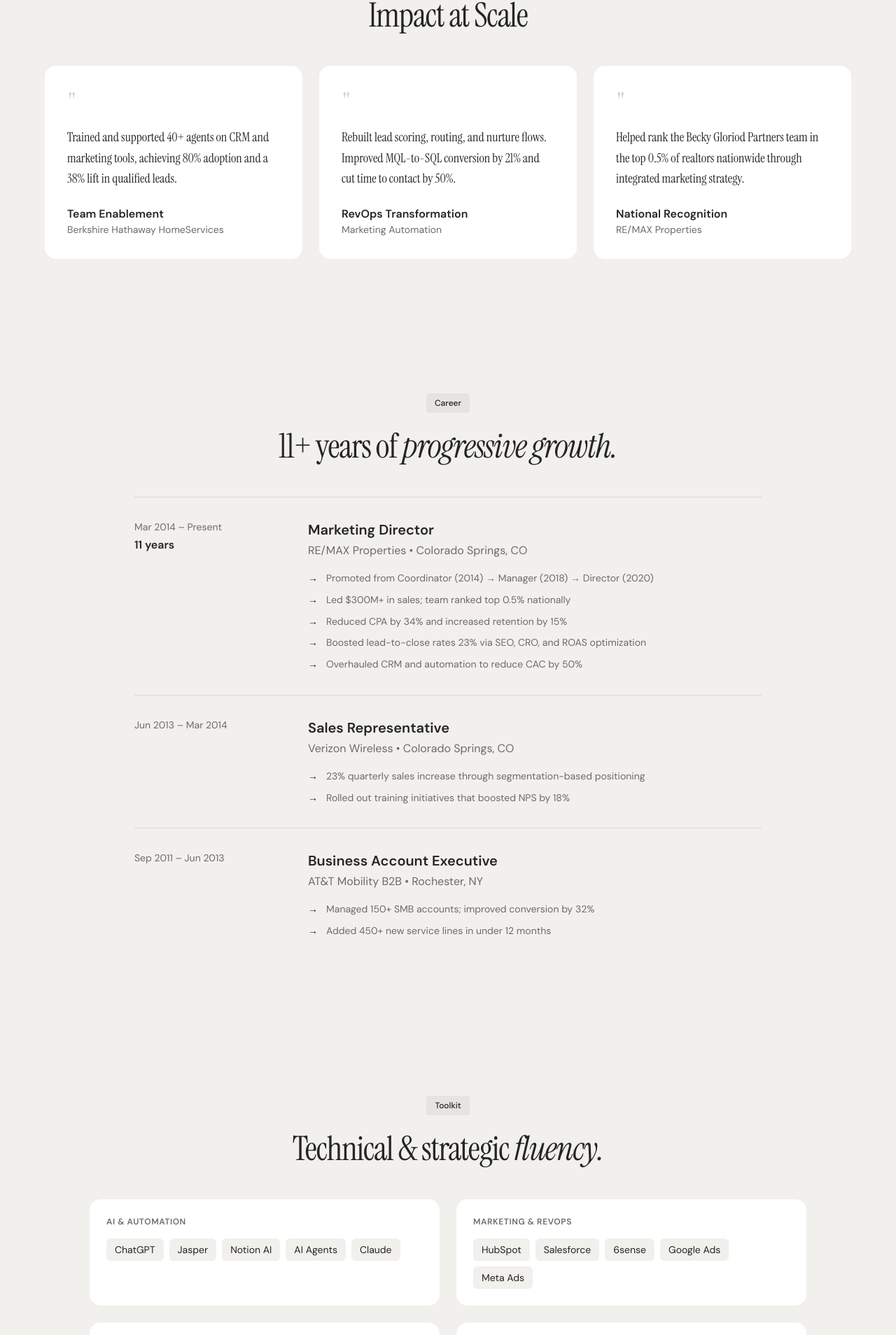
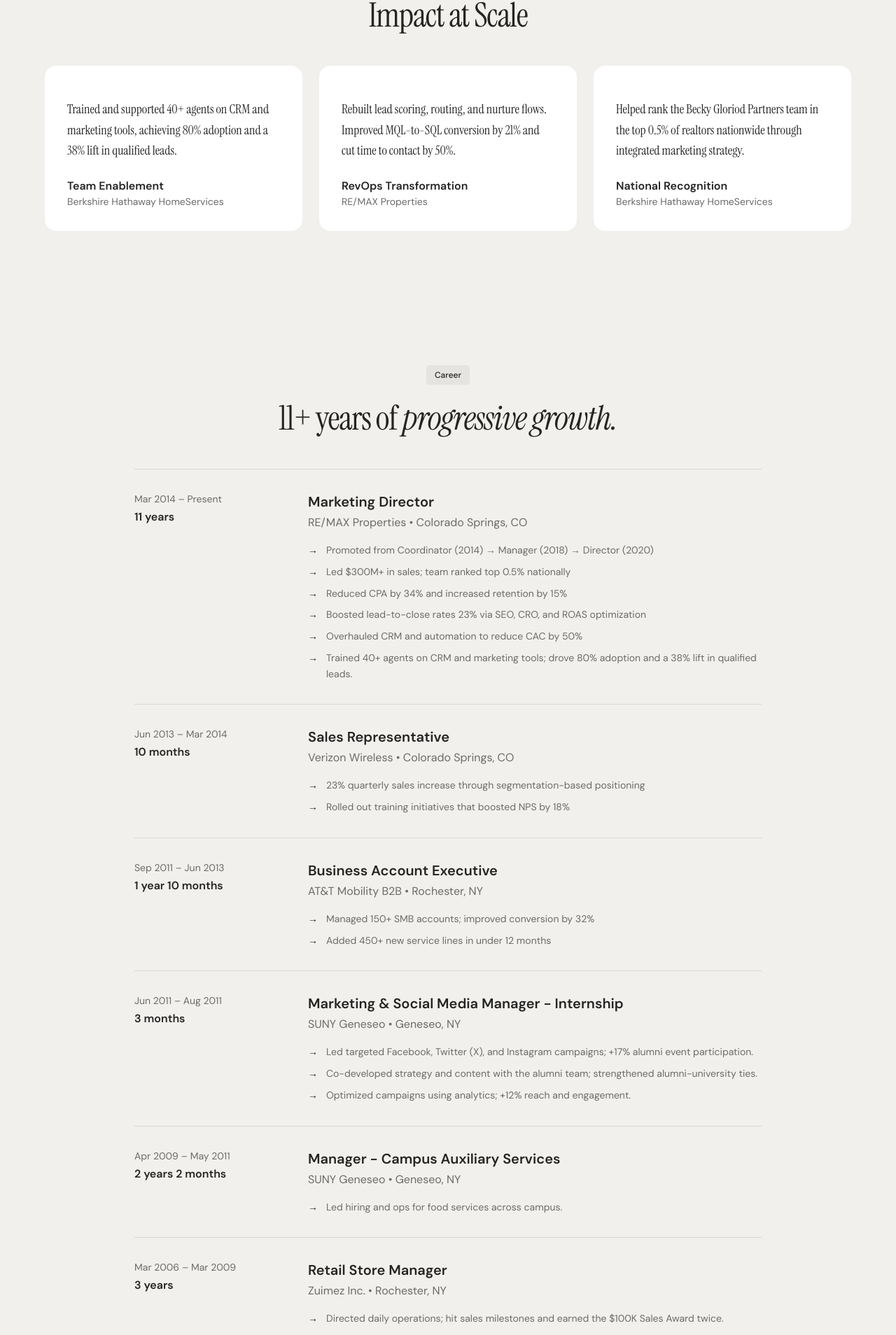
Before and after one commit to JsonGallagher/jason-gallagher-portfolio, a React (Vite) app: page / in a window 1280 px wide. Shown: the part 3734-5642 px from the top of the page at 70% size. Built offline with nearby package versions, Linux system fonts and the light colour scheme.

Commit message:
Updated experience section and impact

```diff
--- a/src/components/Experience.jsx
+++ b/src/components/Experience.jsx
@@ -1,43 +1,76 @@
-import { motion, useInView } from 'framer-motion'
-import { useRef } from 'react'
+import { motion, useInView } from "framer-motion";
+import { useRef } from "react";
 
 const experiences = [
   {
-    period: 'Mar 2014 – Present',
-    duration: '11 years',
-    title: 'Marketing Director',
-    company: 'RE/MAX Properties • Colorado Springs, CO',
+    period: "Mar 2014 – Present",
+    duration: "11 years",
+    title: "Marketing Director",
+    company: "RE/MAX Properties • Colorado Springs, CO",
     highlights: [
-      'Promoted from Coordinator (2014) → Manager (2018) → Director (2020)',
-      'Led $300M+ in sales; team ranked top 0.5% nationally',
-      'Reduced CPA by 34% and increased retention by 15%',
-      'Boosted lead-to-close rates 23% via SEO, CRO, and ROAS optimization',
-      'Overhauled CRM and automation to reduce CAC by 50%',
+      "Promoted from Coordinator (2014) → Manager (2018) → Director (2020)",
+      "Led $300M+ in sales; team ranked top 0.5% nationally",
+      "Reduced CPA by 34% and increased retention by 15%",
+      "Boosted lead-to-close rates 23% via SEO, CRO, and ROAS optimization",
+      "Overhauled CRM and automation to reduce CAC by 50%",
+      "Trained 40+ agents on CRM and marketing tools; drove 80% adoption and a 38% lift in qualified leads.",
     ],
   },
   {
-    period: 'Jun 2013 – Mar 2014',
-    title: 'Sales Representative',
-    company: 'Verizon Wireless • Colorado Springs, CO',
+    period: "Jun 2013 – Mar 2014",
+    duration: "10 months",
+    title: "Sales Representative",
+    company: "Verizon Wireless • Colorado Springs, CO",
     highlights: [
-      '23% quarterly sales increase through segmentation-based positioning',
-      'Rolled out training initiatives that boosted NPS by 18%',
+      "23% quarterly sales increase through segmentation-based positioning",
+      "Rolled out training initiatives that boosted NPS by 18%",
     ],
   },
   {
-    period: 'Sep 2011 – Jun 2013',
-    title: 'Business Account Executive',
-    company: 'AT&T Mobility B2B • Rochester, NY',
+    period: "Sep 2011 – Jun 2013",
+    duration: "1 year 10 months",
+    title: "Business Account Executive",
+    company: "AT&T Mobility B2B • Rochester, NY",
     highlights: [
-      'Managed 150+ SMB accounts; improved conversion by 32%',
-      'Added 450+ new service lines in under 12 months',
+      "Managed 150+ SMB accounts; improved conversion by 32%",
+      "Added 450+ new service lines in under 12 months",
     ],
   },
-]
+  {
+    period: "Jun 2011 – Aug 2011",
+    duration: "3 months",
+    title: "Marketing & Social Media Manager - Internship",
+    company: "SUNY Geneseo • Geneseo, NY",
+    highlights: [
+      "Led targeted Facebook, Twitter (X), and Instagram campaigns; +17% alumni event participation.",
+      "Co-developed strategy and content with the alumni team; strengthened alumni-university ties.",
+      "Optimized campaigns using analytics; +12% reach and engagement.",
+    ],
+  },
+  {
+    period: "Apr 2009 – May 2011",
+    duration: "2 years 2 months",
+    title: "Manager - Campus Auxiliary Services",
+    company: "SUNY Geneseo • Geneseo, NY",
+    highlights: ["Led hiring and ops for food services across campus."],
+  },
+  {
+    period: "Mar 2006 – Mar 2009",
+    duration: "3 years",
+    title: "Retail Store Manager",
+    company: "Zuimez Inc. • Rochester, NY",
+    highlights: [
+      "Directed daily operations; hit sales milestones and earned the $100K Sales Award twice.",
+      "Trained and mentored the team, building a high-performance culture that exceeded targets.",
+      "Managed scheduling and inventory; drove a 12% annual profitability increase during tenure.",
+      "Launched local marketing initiatives that increased foot traffic and strengthened loyalty.",
+    ],
+  },
+];
 
 function TimelineItem({ experience, index }) {
-  const ref = useRef(null)
-  const isInView = useInView(ref, { once: true, margin: '-50px' })
+  const ref = useRef(null);
+  const isInView = useInView(ref, { once: true, margin: "-50px" });
 
   return (
     <motion.div
@@ -66,19 +99,21 @@ function TimelineItem({ experience, index }) {
               key={i}
               className="flex gap-3 text-text-secondary dark:text-text-light/70 text-sm leading-relaxed"
             >
-              <span className="text-text-primary dark:text-text-light shrink-0">→</span>
+              <span className="text-text-primary dark:text-text-light shrink-0">
+                →
+              </span>
               {highlight}
             </li>
           ))}
         </ul>
       </div>
     </motion.div>
-  )
+  );
 }
 
 export default function Experience() {
-  const ref = useRef(null)
-  const isInView = useInView(ref, { once: true, margin: '-100px' })
+  const ref = useRef(null);
+  const isInView = useInView(ref, { once: true, margin: "-100px" });
 
   return (
     <section id="experience" className="py-24 px-6">
@@ -102,5 +137,5 @@ export default function Experience() {
         </div>
       </div>
     </section>
-  )
+  );
 }
--- a/src/components/Testimonials.jsx
+++ b/src/components/Testimonials.jsx
@@ -10,12 +10,12 @@ const testimonials = [
   {
     text: "Rebuilt lead scoring, routing, and nurture flows. Improved MQL-to-SQL conversion by 21% and cut time to contact by 50%.",
     author: "RevOps Transformation",
-    role: "Marketing Automation",
+    role: "RE/MAX Properties",
   },
   {
     text: "Helped rank the Becky Gloriod Partners team in the top 0.5% of realtors nationwide through integrated marketing strategy.",
     author: "National Recognition",
-    role: "RE/MAX Properties",
+    role: "Berkshire Hathaway HomeServices",
   },
 ];
 
@@ -44,9 +44,7 @@ export default function Testimonials() {
               transition={{ duration: 0.6, delay: i * 0.15 }}
               className="card p-8"
             >
-              <div className="text-4xl text-text-secondary/30 dark:text-text-light/20 mb-4 font-serif">
-                "
-              </div>
+              <div className="text-4xl text-text-secondary/30 dark:text-text-light/20 mb-4 font-serif"></div>
               <p className="font-serif text-lg leading-relaxed mb-6">
                 {item.text}
               </p>
```
